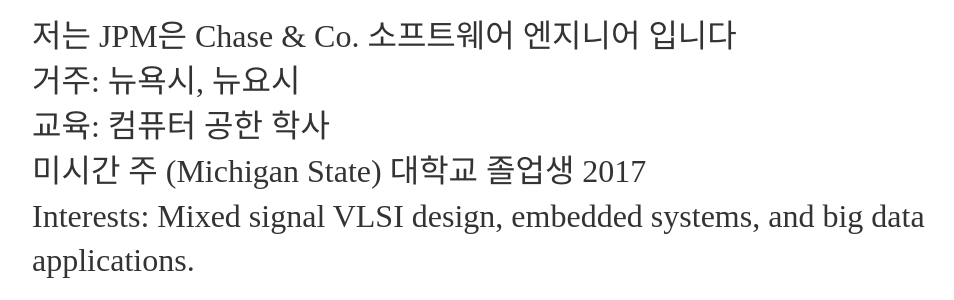
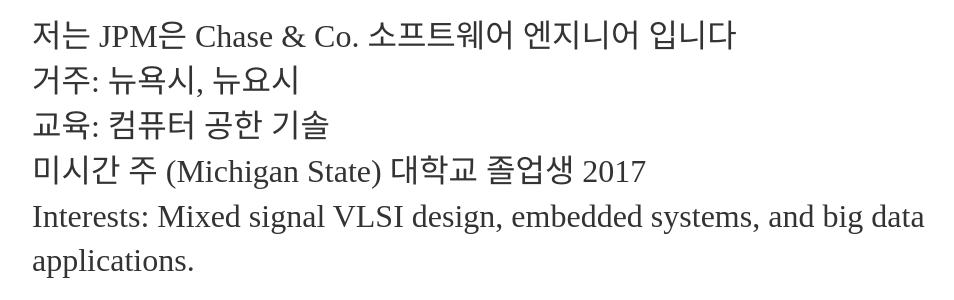
Before and after one commit to hkng248/hkng248.github.io, a Jekyll site: the page built from hangul/index.html, in a window 1280 px wide. Shown: the part 226-526 px from the top of the page, without its empty margins (160-1114 px from the left). Built offline with Jekyll 4.4.1, drawn with Linux system fonts in a browser that asks for light colours; Markdown is read by kramdown in place of the engine named in the settings.

Commit message:
fixed translations

```diff
--- a/hangul/index.html
+++ b/hangul/index.html
@@ -7,7 +7,7 @@
 	<p>
 	저는 JPM은 Chase & Co. 소프트웨어 엔지니어 입니다<br>
 	거주: 뉴욕시, 뉴요시 <br>
-	교육: 컴퓨터 공한 학사 <br>
+	교육: 컴퓨터 공한 기솔 <br>
 	미시간 주 (Michigan State) 대학교 졸업생 2017 <br>
 	Interests: Mixed signal VLSI design, embedded systems,
 	and big data applications.</p>
```
